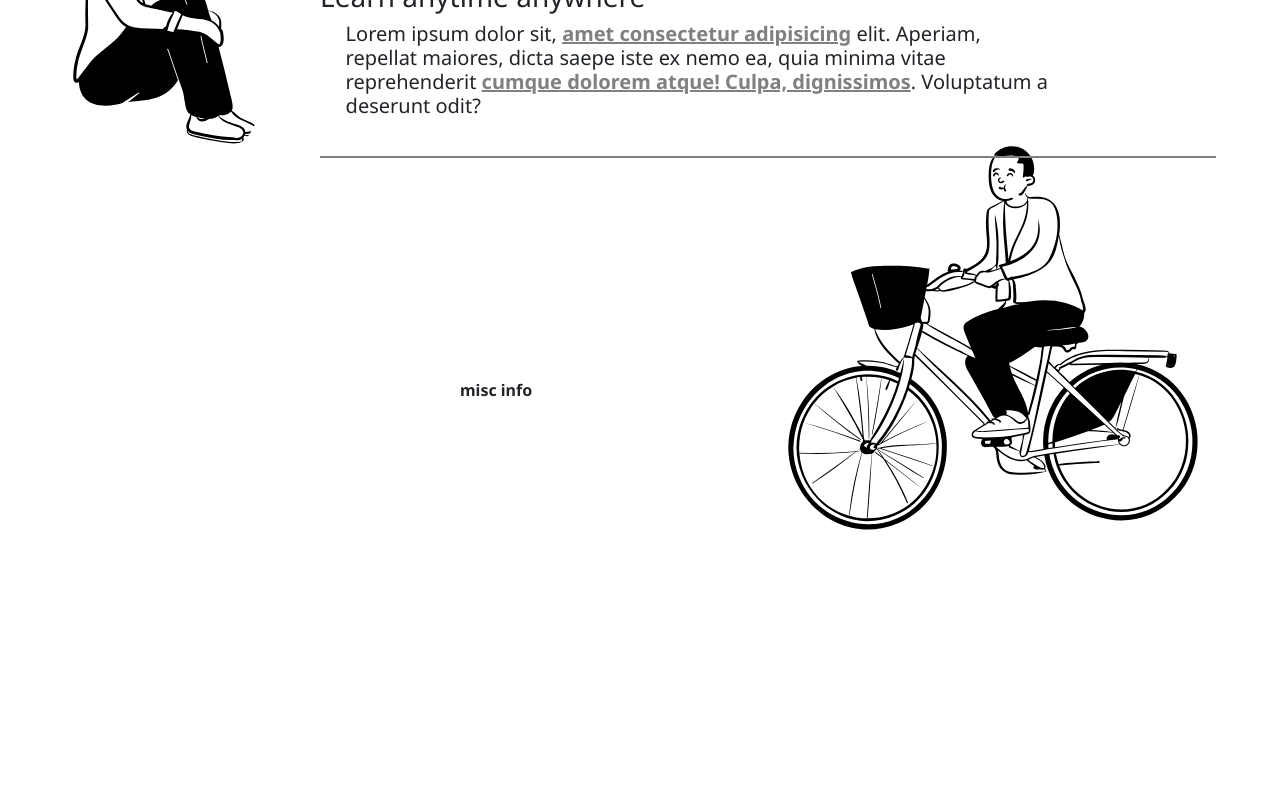
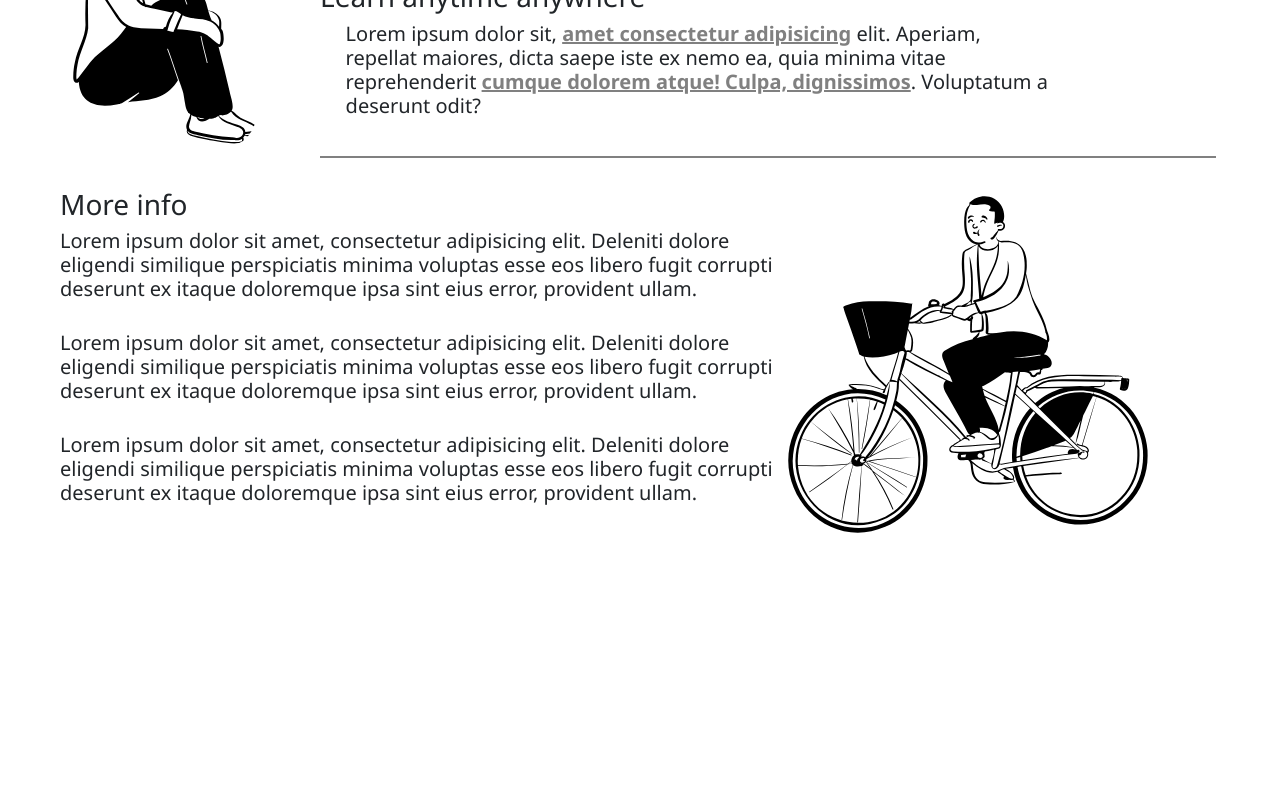
Before and after one commit to cal1co/tsuru-lingo-front-end, a React (Vite) app: page /#/ in a window 1280 px wide. Shown: the part 860-1660 px from the top of the page. Built offline with nearby package versions, Linux system fonts and the light colour scheme.

Commit message:
added info

```diff
--- a/src/components/Landing.jsx
+++ b/src/components/Landing.jsx
@@ -238,11 +238,15 @@ function Landing() {
                     <h3 className="app-tag">Learn anytime anywhere</h3>
                     <h5 className="app-exp">Lorem ipsum dolor sit, <u>amet consectetur adipisicing</u> elit. Aperiam, repellat maiores, dicta saepe iste ex nemo ea, quia minima vitae reprehenderit <u>cumque dolorem atque! Culpa, dignissimos</u>. Voluptatum a deserunt odit?</h5>
                     <img src={peepBike} className="peep-bike" />
-
                 </div>
                 <div className="app-line"></div>
 
-
+                <div className="added-info">
+                    <h3>More info</h3>
+                    <h5>Lorem ipsum dolor sit amet, consectetur adipisicing elit. Deleniti dolore eligendi similique perspiciatis minima voluptas esse eos libero fugit corrupti deserunt ex itaque doloremque ipsa sint eius error, provident ullam.</h5>
+                    <h5>Lorem ipsum dolor sit amet, consectetur adipisicing elit. Deleniti dolore eligendi similique perspiciatis minima voluptas esse eos libero fugit corrupti deserunt ex itaque doloremque ipsa sint eius error, provident ullam.</h5>
+                    <h5>Lorem ipsum dolor sit amet, consectetur adipisicing elit. Deleniti dolore eligendi similique perspiciatis minima voluptas esse eos libero fugit corrupti deserunt ex itaque doloremque ipsa sint eius error, provident ullam.</h5>
+                </div>
                 <footer>
                     misc info
                 </footer>
--- a/src/css/App.css
+++ b/src/css/App.css
@@ -745,5 +745,22 @@ u{
 .peep-bike{
   transform:scaleX(-1);
   border:none;
-  width:450px;
+  position:relative;
+  top:50px;
+  width:400px;
 }
+footer{
+  position:relative;
+  top:90vh;
+  left:0vw;
+}
+.added-info{
+  width:90vw;
+  position:relative;
+  left:-350px;
+  top:-190px;
+  text-align:left;
+}
+.added-info > h5{
+  margin-bottom:30px;
+}
```
